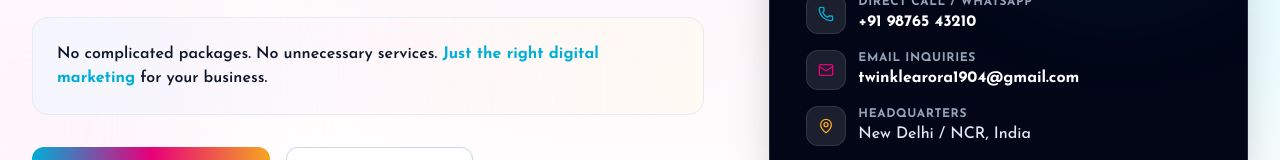
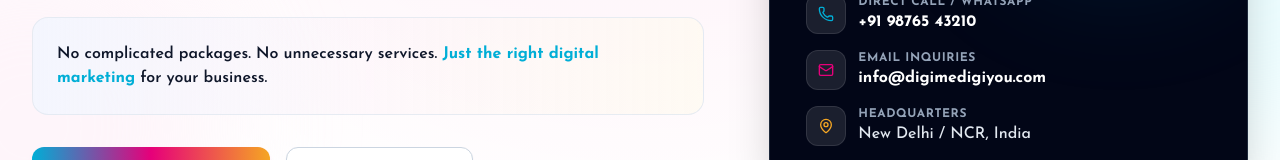
Before and after one commit to twinklearora1904/DMDY, a React (Vite) app in the folder client/: page /contact in a window 1280 px wide. Shown: the part 445-605 px from the top of the page. Built offline with nearby package versions, Linux system fonts and the light colour scheme; no server answers.

Commit message:
fix(contact): update email inquiries link to info@digimedigiyou.com via centralized siteConfig

```diff
--- a/client/src/pages/Contact.jsx
+++ b/client/src/pages/Contact.jsx
@@ -243,8 +243,8 @@ const Contact = () => {
                       </div>
                       <div>
                         <div className="text-xs font-bold uppercase tracking-wider text-slate-400">Email Inquiries</div>
-                        <a href="mailto:twinklearora1904@gmail.com" className="text-sm sm:text-base font-bold text-white hover:text-[#E6007A] transition-colors break-all">
-                          twinklearora1904@gmail.com
+                        <a href={SITE_CONFIG.contact.emailMailto} className="text-sm sm:text-base font-bold text-white hover:text-[#E6007A] transition-colors break-all">
+                          {SITE_CONFIG.contact.email}
                         </a>
                       </div>
                     </div>
```
